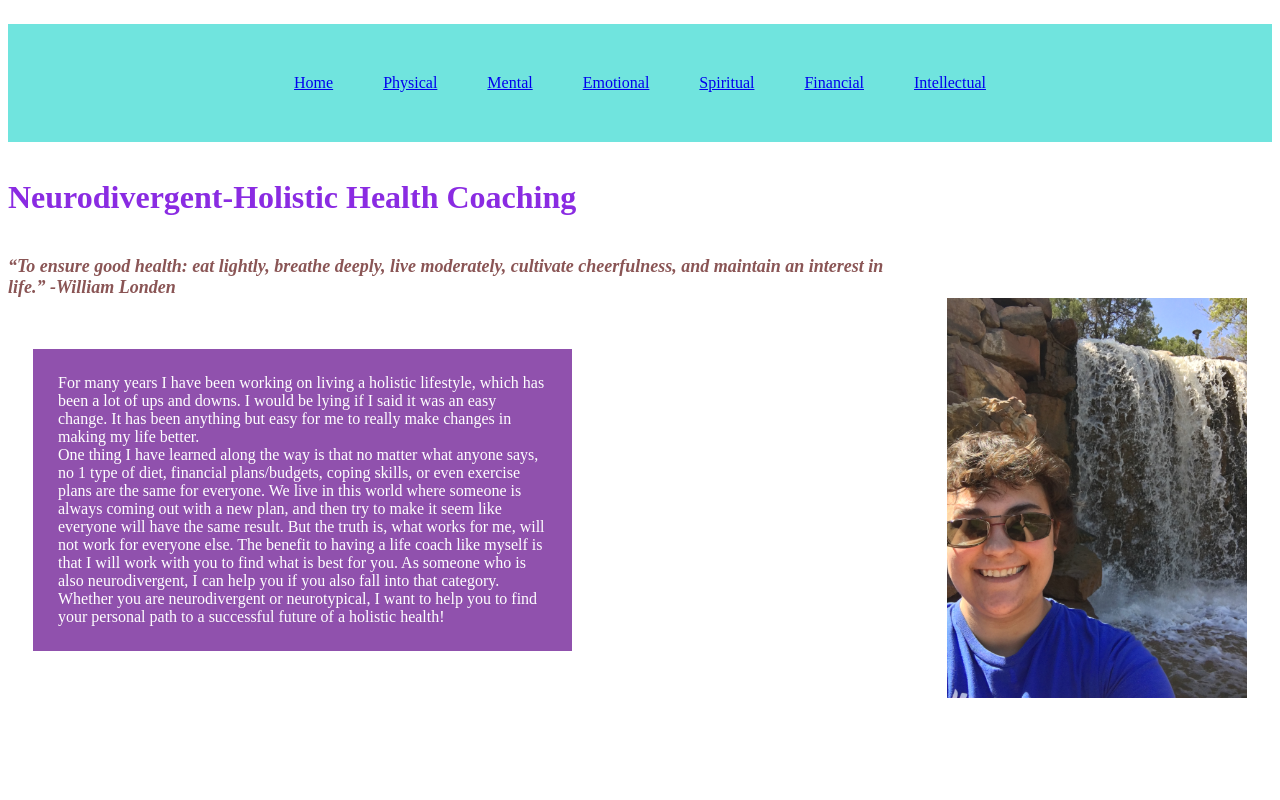
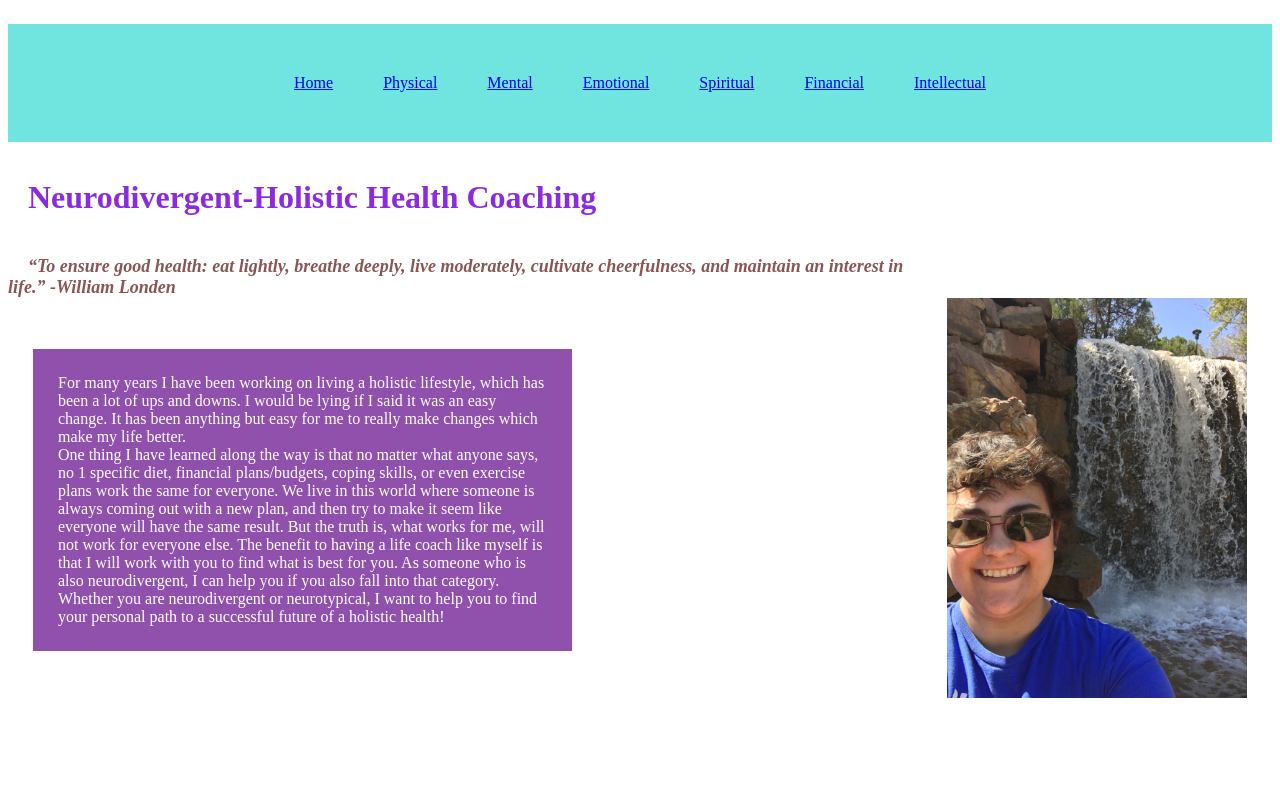
Before and after one commit to amypholley/health_f1rst, a plain HTML site: page index.html in a window 1280 px wide. Shown: the top 800 px of the page. Drawn offline with Linux system fonts and the light colour scheme.

Commit message:
Fonts and padding

```diff
--- a/index.html
+++ b/index.html
@@ -64,11 +64,11 @@
           For many years I have been working on living a holistic lifestyle,
           which has been a lot of ups and downs. I would be lying if I said it
           was an easy change. It has been anything but easy for me to really
-          make changes in making my life better.
+          make changes which make my life better.
           <br />
           One thing I have learned along the way is that no matter what anyone
-          says, no 1 type of diet, financial plans/budgets, coping skills, or
-          even exercise plans are the same for everyone. We live in this world
+          says, no 1 specific diet, financial plans/budgets, coping skills, or
+          even exercise plans work the same for everyone. We live in this world
           where someone is always coming out with a new plan, and then try to
           make it seem like everyone will have the same result. But the truth
           is, what works for me, will not work for everyone else. The benefit to
--- a/style.css
+++ b/style.css
@@ -10,6 +10,8 @@ ul {
     font-size: medium;
     font-display: white;
 }
+
+
 
 #maincontainer {
     display: grid;
@@ -25,10 +27,22 @@ header {
     grid-area: header;
 
 }
+
+h1 {
+    padding-left: 20px;
+}
+
+i {
+    padding-left: 20px;
+}
+
+
 .title {
     grid-area: title;
     margin-bottom: auto;
 }
+
+
 
 div.a {
     text-align: left;
@@ -63,6 +77,7 @@ div.b {
 
 div.footer {
     grid-area: footer;
+    margin-top: 300px;
 }
 footer {
     grid-area: footer;
@@ -71,7 +86,7 @@ footer {
     gap: 50px;
     padding: 50px;
     text-align: left;
-    background-color: rgb(179, 123, 104);
+    background-color: rgb(133, 63, 165);
     color: white;
     font-size: medium;
     font-display: white;
```
